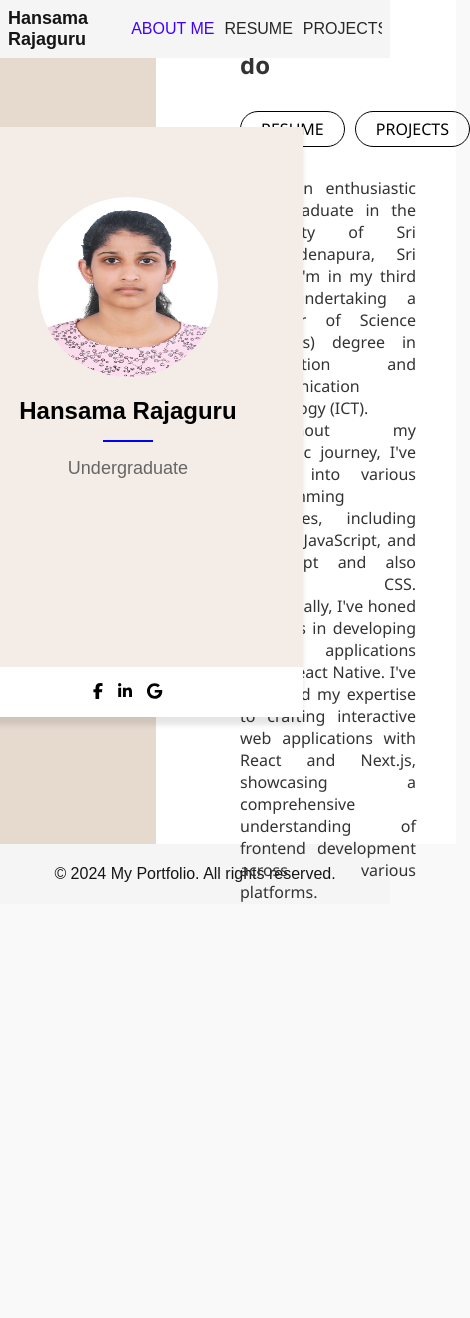
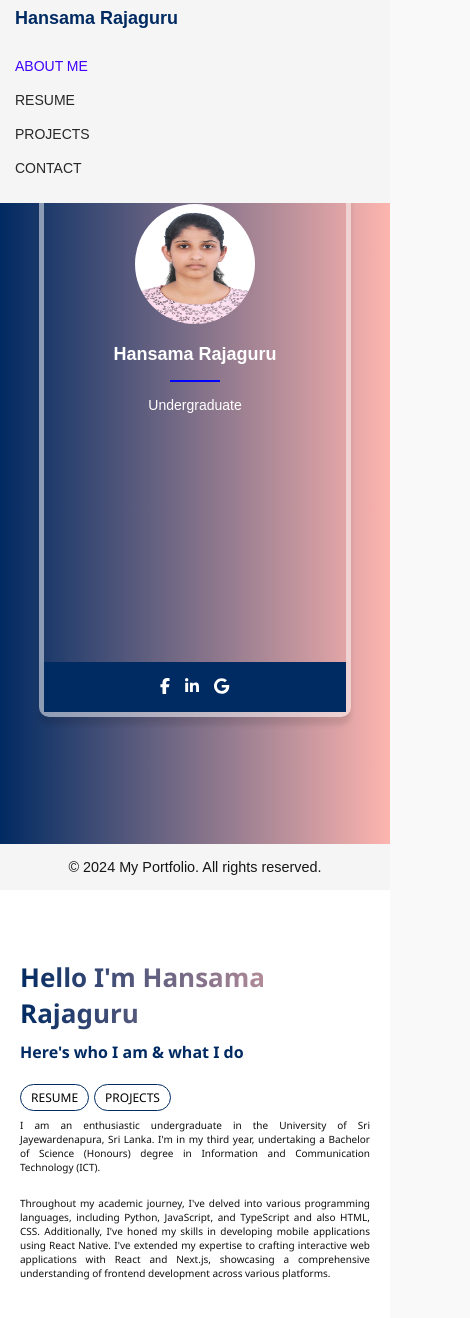
Before and after one commit to HansamaRajaguru/Hansama-Rajaguru, a React (Create React App) app in the folder my-portfolio/: page / in a window 390 px wide. Shown: the top 1318 px of the page, 470 px wide, since content can reach past the window. Before the commit the page ends 919 px from the top, so only its background shows below. Built offline with nearby package versions, Linux system fonts and the light colour scheme.

Commit message:
make navigations

```diff
--- a/my-portfolio/src/App.css
+++ b/my-portfolio/src/App.css
@@ -1,10 +1,15 @@
 /* src/App.css */
-
+* {
+  margin: 0;
+  padding: 0;
+  box-sizing: border-box;
+}
 body {
   font-family: Arial, sans-serif;
   margin: 0;
   padding: 0;
   background-color: #f9f9f9;
+  height: 100%;
 }
 
 .main-content {
@@ -21,3 +26,6 @@ section {
 h2 {
   color: #333;
 }
+html {
+  scroll-behavior: smooth;
+}
--- a/my-portfolio/src/App.tsx
+++ b/my-portfolio/src/App.tsx
@@ -1,18 +1,33 @@
-// src/App.tsx
 import React from 'react';
+import { BrowserRouter as Router, Route, Routes, useLocation } from 'react-router-dom';
 import Navbar from './components/Navbar';
-import Footer from './components/Footer'; // Import the Footer component
-import HeroSection from './components/HeroSection'; // Import the HeroSection component
+import Footer from './components/Footer';
+import HeroSection from './components/HeroSection';
+import Resume from './pages/resume/Resume'; // Import Resume component
 import './App.css';
 
 const App: React.FC = () => {
+  // Using the useLocation hook to determine the current path
+  const location = useLocation();
+
   return (
     <div className="main-content">
       <Navbar />
-      <HeroSection /> {/* Render the HeroSection component */}
-      <Footer /> {/* Render the Footer component */}
+      <Routes>
+        <Route path="/" element={<HeroSection />} /> {/* Home page with HeroSection */}
+        <Route path="/resume" element={<Resume />} /> {/* Resume page */}
+      </Routes>
+      {/* Conditionally render Footer only on the HeroSection (home page) */}
+      {location.pathname === '/' && <Footer />}
     </div>
   );
 };
 
-export default App;
+// App needs to be wrapped in Router
+const WrappedApp: React.FC = () => (
+  <Router>
+    <App />
+  </Router>
+);
+
+export default WrappedApp;
--- a/my-portfolio/src/components/Footer.css
+++ b/my-portfolio/src/components/Footer.css
@@ -8,4 +8,12 @@
     bottom: 0;
     width: 100%;
     box-sizing: border-box;
+    margin-top: auto;
+    position: relative;
 }
+@media (max-width: 768px) {
+    .footer {
+        padding: 15px 10px; /* Adjust padding for smaller screens */
+        font-size: 0.9rem; /* Smaller text */
+    }
+}
--- a/my-portfolio/src/components/HeroSection.css
+++ b/my-portfolio/src/components/HeroSection.css
@@ -1,41 +1,51 @@
-
-
 
 .hero-section {
     display: flex;
+    flex:1;
     height: 100vh;
     width: 100%;
-    margin: 0;
-    padding: 0;
-    box-sizing: border-box;
+    flex-direction: column;
 }
-
+@media (min-width: 768px) {
+    .hero-section {
+        flex-direction: row; /* Side-by-side layout on larger screens */
+    }
+}
 .hero-left {
-    flex: 0 0 40%; /* 35% width */
-    background-color: #e6dace;
-    padding: 40px;
-    box-sizing: border-box;
+    flex: 0 0 100%;
+    background: linear-gradient(to right, #002A62, #feb5af);
+    padding: 20px;
     display: flex;
     justify-content: center;
     align-items: center;
     position: relative;
     z-index: 1;
+    min-height: 50vh;
+
+}
+@media (min-width: 768px) {
+    .hero-left {
+        flex: 0 0 40%; /* 40% width on larger screens */
+        min-height: 100vh; /* Full height for larger screens */
+    }
 }
 .profile-card {
-
-    background-color: #f4ece6; /* White background for profile card */
-    margin-left: 32%;
-    width:350px;
+    align-items: center;
+    justify-content: center;
+    width:80%;
+    max-width: 350px;
     height: 70%;
+    padding: 20px;
+    border: 5px solid rgba(255, 255, 255, 0.5);
+    border-radius: 10px;
     box-shadow: 0px 8px 5px rgba(5, 3, 3, 0.1);
     position: absolute;
-    left: 50%;
-    transform: translateX(-50%) scale(1);
+    margin: 0 auto;
     z-index: 2;
     transition: transform 0.3s ease-in-out, box-shadow 0.3s ease-in-out;
 }
 .profile-card:hover {
-    transform: translateX(-50%) scale(1.05);
+    transform: scale(1.05);
     box-shadow: 0px 12px 15px rgba(5, 3, 3, 0.2);
     cursor: pointer;
 }
@@ -50,6 +60,13 @@
     flex-direction: column;
     justify-content: center;
     min-width: 300px;
+}
+@media (min-width: 768px) {
+    .hero-right {
+        flex: 0 0 60%;
+        padding: 20px;
+
+    }
 }
 .profile-img {
     width: 180px;
@@ -66,9 +83,16 @@
     transform: scale(1); /* Scale the image up slightly on hover */
     box-shadow: 0px 4px 15px rgba(0, 0, 0, 0.3); /* Add shadow on hover */
 }
+@media (min-width: 768px) {
+    .profile-img {
+        width: 180px;
+        height: 180px;
+    }
+}
 .profile-name {
     font-size: 24px; /* Adjust font size */
     text-align: center;
+    color:#ffffff;
 }
 .profile-name::after {
     content: "";
@@ -81,16 +105,16 @@
 .profile-position {
     font-size: 18px; /* Adjust font size */
     margin: 0;
-    color: #666;
+    color:#ffffff;
     font-weight: lighter;
     text-align: center;
 }
 .social-icons {
     display: flex;
-    background-color: #ffffff;
     width:100%;
     height: 50px;
     justify-content: center;
+    background-color: #002A62;
     align-items: center;
     gap: 15px; /* Space between icons */
     position: absolute;
@@ -101,7 +125,7 @@
 
 .social-icons a {
     text-decoration: none;
-    color: #000;
+    color:#ffffff;
 
 }
 
@@ -112,23 +136,30 @@
 .right-text{
     text-align: justify;
     margin-bottom: 25px;
-    margin-left: 20%;
+    margin-top: 20%;
     font-family:'Segoe UI', Tahoma, Geneva, Verdana, sans-serif;
 }
 .right-text h1{
     text-align:left;
-    font-size: 30px;
+    font-size: 42px;
+    background: linear-gradient(to right, #002A62, #feb5af);
+    -webkit-background-clip: text;
+    -webkit-text-fill-color: transparent;
+    background-clip: text;
+    color: transparent;
+    margin-bottom: 10px;
 }
 .right-text-title {
     font-size: 24px; /* Adjust font size as needed */
     text-align: left;
     margin-bottom: 20px;
+    color:#002A62
 
 }
 
 .right-text-content {
     font-size: 16px; /* Adjust font size as needed */
-    color: #333;
+    color: #0e0e0e;
     text-align: justify;
 }
 
@@ -148,14 +179,94 @@
     margin-bottom: 10px;
     color: #000; /* Text color */
     font-weight: 400;
-    border: 1px solid #000; /* Black border */
+    border: 1px solid #002A62; /* Black border */
     border-radius: 20px;
     text-align: center;
     transition: background-color 0.3s, color 0.3s; /* Smooth transition for background and text color */
 }
 
 .button:hover {
-    background-color: #4002fb;
+    background-color: #002A62;
     border-color: #6f40fd;
     color:#ffffff;
 }
+@media (max-width: 768px) {
+    .profile-img {
+        width: 140px;
+        height: 140px;
+    }
+
+    .profile-name {
+        font-size: 20px; /* Reduce font size for small screens */
+    }
+
+    .profile-position {
+        font-size: 16px;
+    }
+
+    .hero-right {
+        padding: 20px;
+    }
+
+    .right-text h1 {
+        font-size: 30px; /* Reduce size for smaller screens */
+    }
+
+    .right-text-content {
+        font-size: 12px; /* Reduce text size */
+    }
+
+    .right-text-title {
+        font-size: 18px;
+    }
+
+    .button {
+        font-size: 14px; /* Adjust button font size */
+        padding: 5px 15px;
+        margin-top: 1px;
+        margin-bottom: 5px;
+    }
+
+    .button-container {
+        gap: 5px;
+        margin-bottom: 5px;
+    }
+}
+
+@media (max-width: 480px) {
+    .profile-img {
+        width: 120px;
+        height: 120px;
+    }
+
+    .profile-name {
+        font-size: 18px;
+    }
+
+    .profile-position {
+        font-size: 14px;
+    }
+
+    .right-text h1 {
+        font-size: 26px; /* Smaller font for very small screens */
+    }
+
+    .right-text-content {
+        font-size: 10px; /* Reduce content font size */
+    }
+
+    .right-text-title {
+        font-size: 16px;
+    }
+
+    .button {
+        font-size: 12px; /* Smaller button text */
+        padding: 4px 10px;
+        margin-top: 1px;
+        margin-bottom: 5px;
+    }
+    .button-container {
+        gap: 5px;
+        margin-bottom: 2px;
+    }
+}
--- a/my-portfolio/src/components/HeroSection.tsx
+++ b/my-portfolio/src/components/HeroSection.tsx
@@ -33,7 +33,7 @@ const HeroSection: React.FC = () => {
       </div>
       <div className="hero-right">
         <div className='right-text'>
-            <h1>Hello</h1>
+            <h1>Hello I'm Hansama Rajaguru</h1>
             <h2 className="right-text-title">Here's who I am & what I do</h2>
             <div className="button-container">
                 <a href="/resume" className="button">RESUME</a>
@@ -41,7 +41,10 @@ const HeroSection: React.FC = () => {
             </div>
             <p className="right-text-content">
                 I am an enthusiastic undergraduate in the University of Sri Jayewardenapura, Sri Lanka. I'm in my third year, undertaking a Bachelor of Science (Honours) degree in Information and Communication Technology (ICT).
-                <br/> Throughout my academic journey, I've delved into various programming languages, including Python, JavaScript, and TypeScript and also HTML, CSS.
+                 </p>
+            <br/>
+            <p className="right-text-content">
+                    Throughout my academic journey, I've delved into various programming languages, including Python, JavaScript, and TypeScript and also HTML, CSS.
                 Additionally, I've honed my skills in developing mobile applications using React Native. I've extended my expertise to crafting interactive web applications with React and Next.js, showcasing a comprehensive understanding of frontend development across various platforms.
 
 
--- a/my-portfolio/src/components/Navbar.css
+++ b/my-portfolio/src/components/Navbar.css
@@ -11,10 +11,11 @@
     top: 0;
     left: 0;
     z-index: 1000; /* On top of other content */
-    box-sizing: border-box; /* Include padding in width calculation */
+    box-sizing: border-box;
+    transition: padding 0.3s ease;
   }
   .navbar .logo {
-    color: #151515;
+    color: #002A62;
     font-size: 28px;
     font-weight: bold;
   }
@@ -47,7 +48,6 @@
     font-weight:lighter;
 
   }
-  /* Ensure the navbar remains horizontal on small screens */
   @media (max-width: 768px) {
     .navbar {
         padding: 10px; /* Reduce padding for small screens */
@@ -55,35 +55,52 @@
 
     .nav-links {
         flex-direction: row; /* Keep items side by side */
-      justify-content: space-around; /* Spread items evenly */
+        justify-content: space-between; /* Spread items evenly */
     }
 
     .nav-links li {
-      margin: 0 10px; /* Reduce the space between items */
+        margin: 0 15px; /* Adjust spacing between links */
     }
 
     .navbar .logo {
-      font-size: 20px; /* Adjust the logo size */
+        font-size: 22px; /* Adjust the logo size for tablets */
+    }
+
+    .nav-links a {
+        font-size: 14px; /* Adjust link font size for tablets */
     }
 }
 
+/* Media query for mobile screens */
 @media (max-width: 480px) {
     .navbar {
-      padding: 8px; /* Even smaller padding for very small screens */
+        padding: 8px 15px; /* Further reduce padding for very small screens */
+        flex-direction: column; /* Stack the logo and links vertically */
+        align-items: flex-start; /* Align items to the left */
+    }
+
+    .nav-links {
+        flex-direction: column; /* Stack links vertically */
+        width: 100%; /* Make links take full width */
+        align-items: flex-start; /* Align links to the left */
+        padding: 10px 0;
     }
 
     .nav-links li {
-      margin: 0 5px; /* Even smaller spacing between links */
+        margin: 8px 0; /* Add vertical spacing between links */
     }
 
     .navbar .logo {
-      font-size: 18px; /* Further reduce the logo size */
+        font-size: 18px; /* Further reduce the logo size for mobile */
+        margin-bottom: 10px; /* Add space below the logo */
     }
 
     .nav-links a {
-      font-size: 16px; /* Adjust link font size */
+        font-size: 14px; /* Adjust link font size for mobile */
     }
 }
+
+/* Smooth scroll behavior */
 html {
     scroll-behavior: smooth;
 }
--- a/my-portfolio/src/components/Navbar.tsx
+++ b/my-portfolio/src/components/Navbar.tsx
@@ -1,5 +1,5 @@
-// src/components/Navbar.tsx
 import React, { useState } from 'react';
+import { Link } from 'react-router-dom'; // Import Link from react-router-dom
 import './Navbar.css';
 
 const Navbar: React.FC = () => {
@@ -14,40 +14,40 @@ const Navbar: React.FC = () => {
       <div className="logo">Hansama Rajaguru</div>
       <ul className="nav-links">
         <li>
-          <a
-            href="#about"
+          <Link
+            to="/"
             className={activeLink === 'about' ? 'active' : ''}
             onClick={() => handleSetActive('about')}
           >
             ABOUT ME
-          </a>
+          </Link>
         </li>
         <li>
-          <a
-            href="#resume"
+          <Link
+            to="/resume"
             className={activeLink === 'resume' ? 'active' : ''}
             onClick={() => handleSetActive('resume')}
           >
             RESUME
-          </a>
+          </Link>
         </li>
         <li>
-          <a
-            href="#projects"
+          <Link
+            to="/projects"
             className={activeLink === 'projects' ? 'active' : ''}
             onClick={() => handleSetActive('projects')}
           >
             PROJECTS
-          </a>
+          </Link>
         </li>
         <li>
-          <a
-            href="#contact"
+          <Link
+            to="/contact"
             className={activeLink === 'contact' ? 'active' : ''}
             onClick={() => handleSetActive('contact')}
           >
             CONTACT
-          </a>
+          </Link>
         </li>
       </ul>
     </nav>
--- /dev/null
+++ b/my-portfolio/src/pages/resume/Resume.tsx
@@ -0,0 +1,12 @@
+import React from 'react';
+
+const Resume: React.FC = () => {
+  return (
+    <div className="resume-section">
+      <h1>My Resume</h1>
+      <p>This is the resume page. You can add your resume details here.</p>
+    </div>
+  );
+};
+
+export default Resume;
```
Lines whose indentation alone changed are shown as unchanged.
